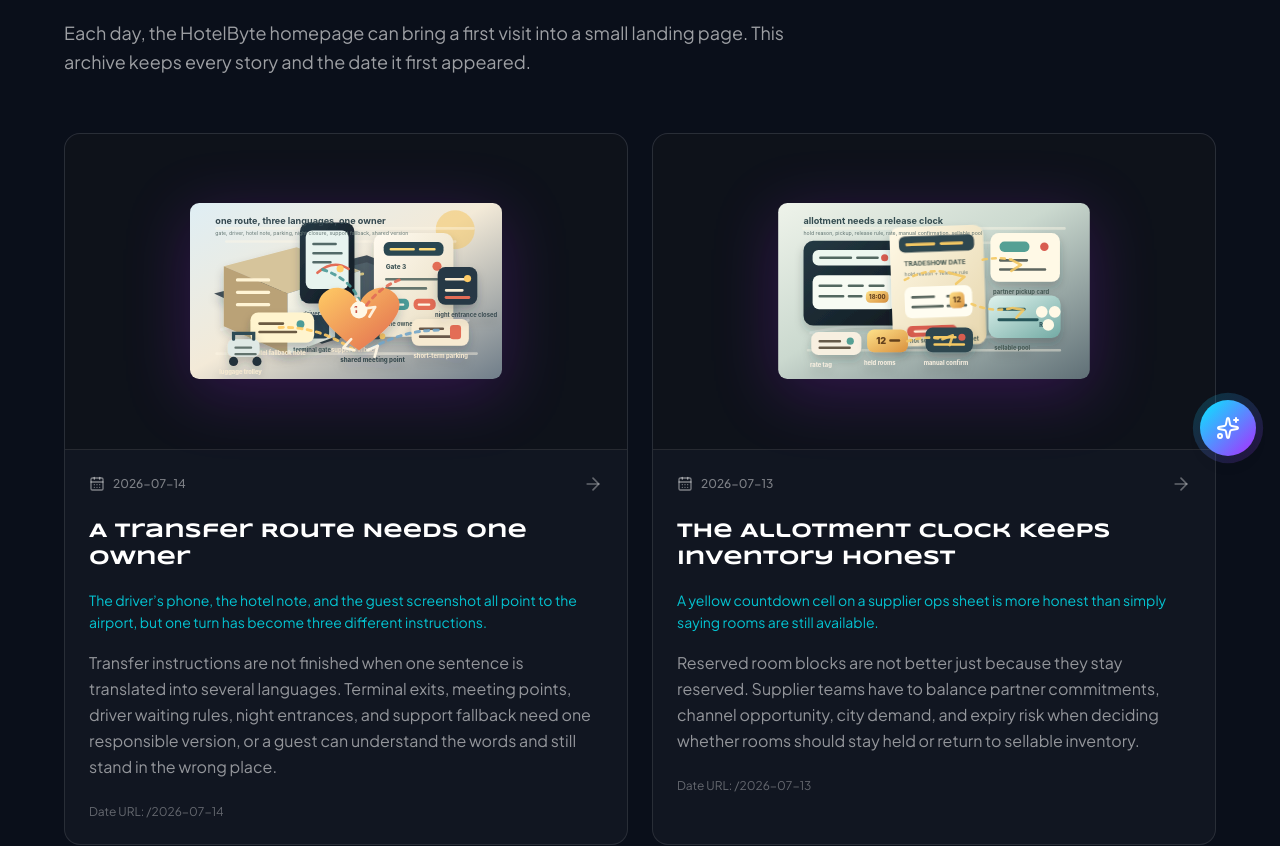
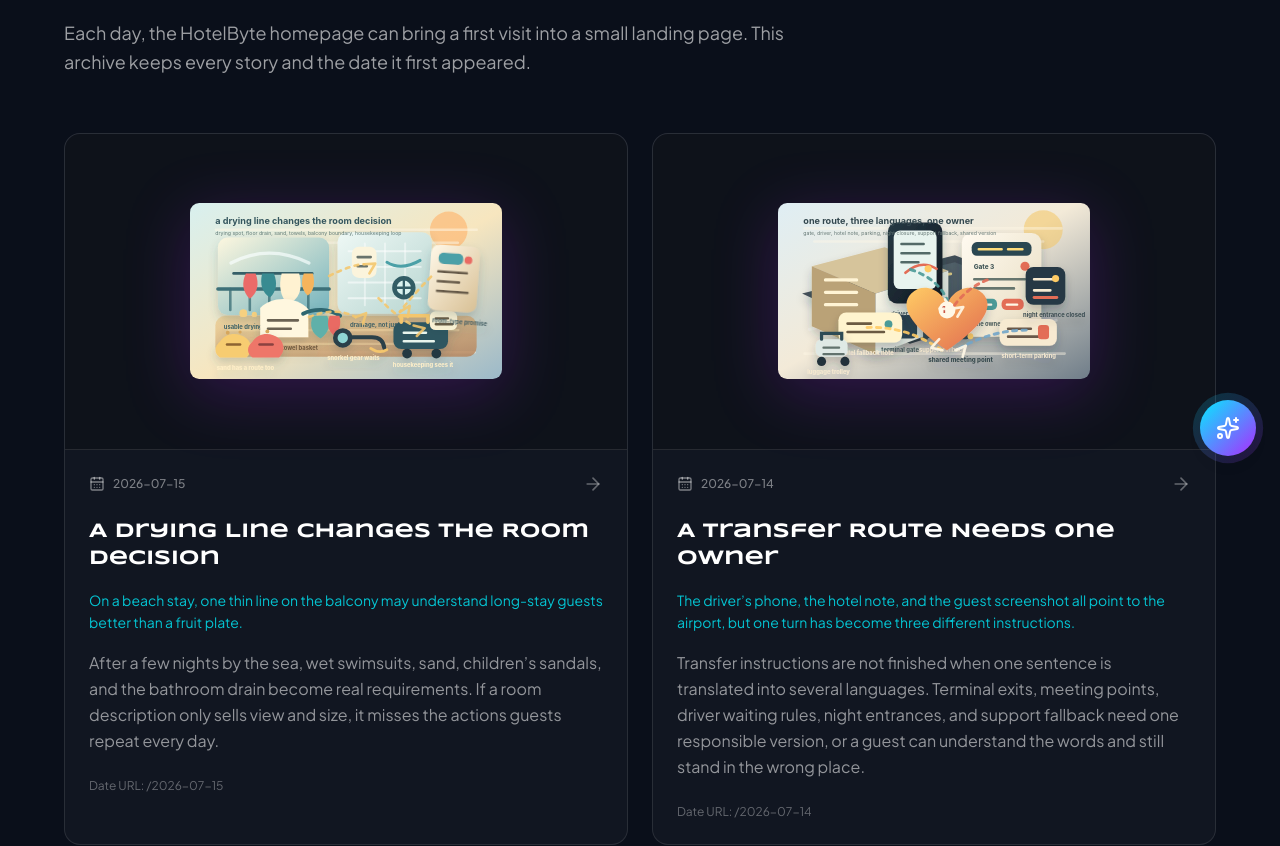
Before and after one commit to hotelbyte-com/hotelbyte-landing, a React (Vite) app: page /stories in a window 1280 px wide. Shown: the part 320-1166 px from the top of the page. Built offline with nearby package versions, Linux system fonts and the light colour scheme; no server answers.

Commit message:
Lore: hang the beach room line

```diff
--- a/src/data/dailyStories.ts
+++ b/src/data/dailyStories.ts
@@ -2405,6 +2405,72 @@ export const dailyStories: DailyStory[] = [
     },
     generatedBy: 'codex-daily-story-publisher',
     generatedAt: '2026-07-14T10:13:03+04:00'
+  },
+  {
+    date: '2026-07-15',
+    slug: 'drying-line-changes-the-room',
+    content: {
+      zh: {
+        title: '晒衣绳会改变房型判断',
+        mood: '阳台上一条细绳，往往比欢迎水果更懂海边长住客。',
+        theme: '海边酒店的晒衣绳和地漏，为什么会改变长住客人对房型的判断',
+        summary:
+          '在海边住几晚，湿泳衣、沙子、孩子的拖鞋和浴室地漏会变成真实需求。房型描述如果只讲景观和面积，就会漏掉客人最常用的生活动作。',
+        body: [
+          '傍晚六点，海边酒店的阳台栏杆上挂着两件小泳衣、一条还在滴水的毛巾和一只倒扣的潜水镜。房间里风景很好，床也够大，可浴室门口已经有一圈细沙。家长一边找地方晾衣服，一边把湿拖鞋挪到不挡门的位置；客房阿姨明早进来时，会先看地漏有没有被沙子堵住。',
+          '长住客人判断房型，常常不是从宣传图里那张床开始，而是从这些不起眼的动作开始：衣服能不能晾，湿毛巾会不会把木地板泡出印子，孩子洗完澡能不能不把水带到床边，潜水回来有没有地方冲掉沙子。海景是卖点，生活痕迹才是入住后的考试。',
+          '难处在于，酒店也不能把每个房间写成家政清单。写太细，页面像维修说明；写太少，渠道把“适合长住”“适合家庭”“近海滩”说得很顺，客人却在第二晚开始把椅背当晒衣架，把垃圾桶当临时沙桶。房间没有坏，承诺却有点跑偏。',
+          '更好的房型语言，需要把少数关键生活设施说清楚：可用晒衣位置、排水方式、沙子处理、备用毛巾规则、阳台安全边界，以及哪些房型真的适合连续几晚的湿物循环。HotelByte 做分销基础设施时，也要让这类细节能从酒店流向供应商和客人。不是为了把房间讲碎，而是让一个海边假期少一点临时凑合。'
+        ],
+        ctaLabel: '返回 HotelByte 首页'
+      },
+      en: {
+        title: 'A Drying Line Changes the Room Decision',
+        mood: 'On a beach stay, one thin line on the balcony may understand long-stay guests better than a fruit plate.',
+        theme: 'Why a drying line and floor drain at a beach hotel can change how long-stay guests judge a room type',
+        summary:
+          'After a few nights by the sea, wet swimsuits, sand, children’s sandals, and the bathroom drain become real requirements. If a room description only sells view and size, it misses the actions guests repeat every day.',
+        body: [
+          'At six in the evening, two small swimsuits, a dripping towel, and an upside-down snorkel mask hang from the balcony rail of a beach hotel room. The view is good. The bed is large enough. Still, a thin ring of sand has already gathered by the bathroom door. A parent looks for somewhere to dry clothes while moving wet sandals out of the doorway; tomorrow morning, housekeeping will check whether the floor drain has swallowed too much beach.',
+          'Long-stay guests often judge a room type through these small actions before they judge the bed in the photo: can clothes dry, will wet towels mark the floor, can a child leave the shower without carrying water to the bedside, is there somewhere to rinse sand after snorkeling? The sea view sells the room. The daily traces test whether the room actually works.',
+          'The awkward part is that hotels cannot turn every room page into a housekeeping checklist. Too much detail and the page starts to sound like a maintenance note. Too little, and channels say “family-friendly,” “good for long stays,” and “near the beach” while the guest spends night two using chair backs as drying racks and the bin as a temporary sand bucket. The room is not broken. The promise has drifted.',
+          'Better room-type language names a few practical facilities clearly: usable drying spot, drainage, sand handling, spare towel rules, balcony safety boundary, and which rooms truly suit several nights of wet gear cycling through. For HotelByte, distribution infrastructure should let these details travel from hotel to supplier to guest. Not to over-explain the room, but to make a beach stay require less improvisation.'
+        ],
+        ctaLabel: 'Back to the HotelByte homepage'
+      }
+    },
+    visual: {
+      src: '/daily/2026-07-15.svg',
+      alt: {
+        zh: '海边酒店长住客房的剖面插图，阳台晒衣绳上挂着泳衣和毛巾，旁边有潜水镜、儿童拖鞋、沙粒、浴室地漏、备用毛巾篮、房型卡和客房清洁车。',
+        en: 'A cutaway beach-hotel long-stay room with swimsuits and towels on a balcony drying line, snorkel mask, children’s sandals, sand, bathroom floor drain, spare towel basket, room-type card, and housekeeping cart.'
+      },
+      caption: {
+        zh: '海边房型不只靠景观和面积被判断。晒衣位置、排水、沙子处理和备用毛巾，会决定几晚之后的房间是否真的好住。',
+        en: 'Beach room types are judged by more than view and size. Drying space, drainage, sand handling, and spare towels decide whether the room still works after several nights.'
+      }
+    },
+    nextThemeSeeds: {
+      zh: [
+        '渠道经理手里那份 stop-sell 清单，为什么要说明关闭原因而不只是关掉房型',
+        '夜班保安的一次电梯巡查，怎样把安静、安全和客人睡眠连在一起',
+        '收益同事为什么有时宁愿少卖一间，也不愿把错误房价放进渠道里',
+        '团队出发前一排贴好名字的水瓶，如何减少导游、前台和客人的清晨混乱',
+        '客人带冷藏药品这句备注，怎样提前调动房间、餐饮和行李流程'
+      ],
+      en: [
+        'Why a channel manager’s stop-sell list should explain the closure reason instead of only closing a room type',
+        'How one night-security elevator round connects quiet, safety, and guest sleep',
+        'Why a revenue teammate may prefer selling one room less to pushing a wrong rate into the channel',
+        'How a row of name-labeled water bottles before group departure reduces dawn confusion for guides, front desk, and guests',
+        'How one note saying a guest carries refrigerated medicine can prepare the room, F&B, and luggage flow early'
+      ]
+    },
+    cta: {
+      href: '/'
+    },
+    generatedBy: 'codex-daily-story-publisher',
+    generatedAt: '2026-07-15T10:11:53+04:00'
   }
 ];
 
```
Also changed, not shown: public/daily/2026-07-15.svg (added).
